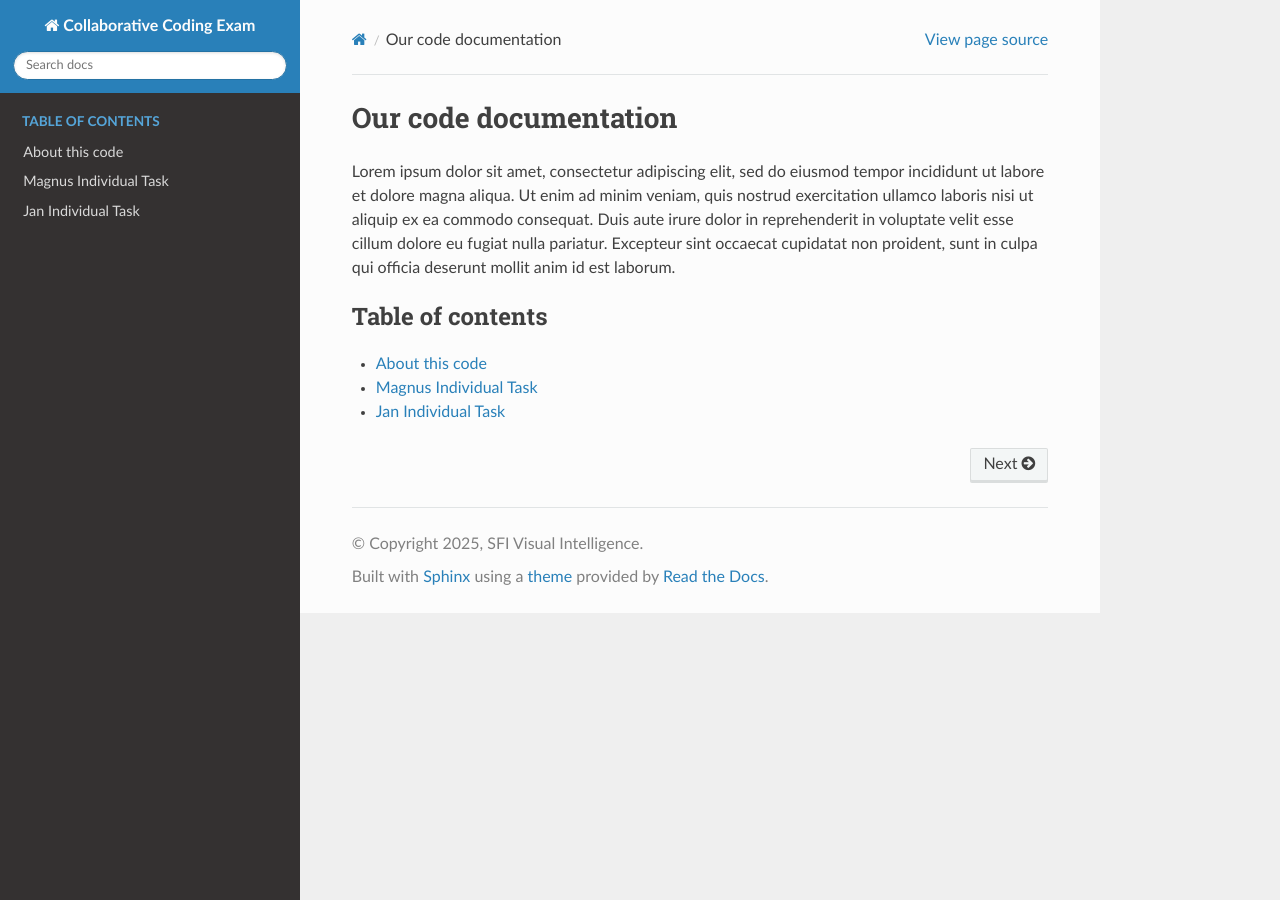
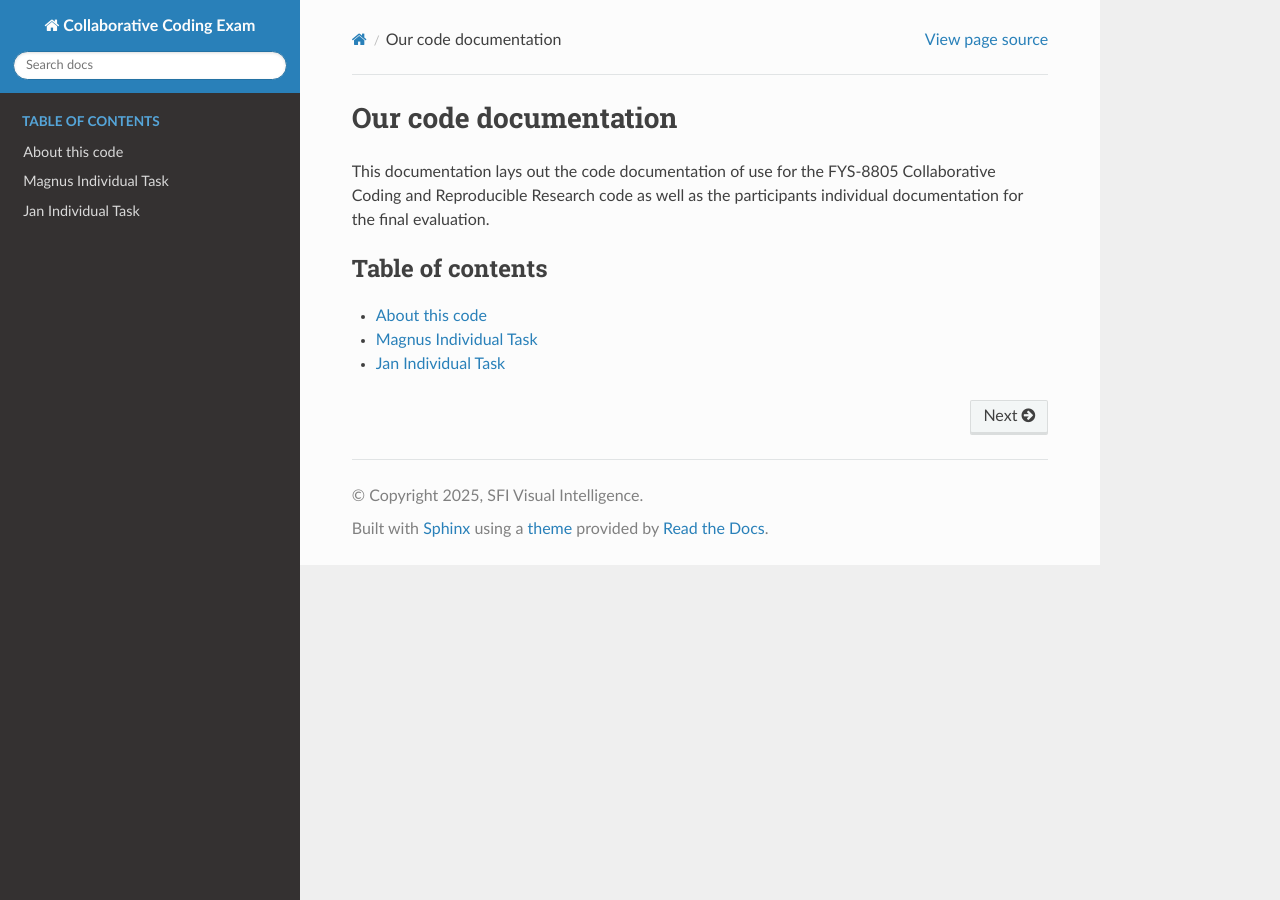
Before and after one commit to SFI-Visual-Intelligence/Collaborative-Coding-Exam, a Sphinx documentation site: the page built from doc/index.md, in a window 1280 px wide. Built offline with Sphinx 7.4.7 and the Read the Docs theme 3.1.0, drawn with Linux system fonts in a browser that asks for light colours.

Commit message:
Removed the gibberish on the homepage of the documentation

```diff
--- a/doc/index.md
+++ b/doc/index.md
@@ -1,11 +1,6 @@
 # Our code documentation
 
-Lorem ipsum dolor sit amet, consectetur adipiscing elit, sed do eiusmod tempor
-incididunt ut labore et dolore magna aliqua. Ut enim ad minim veniam, quis
-nostrud exercitation ullamco laboris nisi ut aliquip ex ea commodo consequat.
-Duis aute irure dolor in reprehenderit in voluptate velit esse cillum dolore eu
-fugiat nulla pariatur. Excepteur sint occaecat cupidatat non proident, sunt in
-culpa qui officia deserunt mollit anim id est laborum.
+This documentation lays out the code documentation of use for the FYS-8805 Collaborative Coding and Reproducible Research code as well as the participants individual documentation for the final evaluation.
 
 :::{toctree}
 :maxdepth: 1
```
